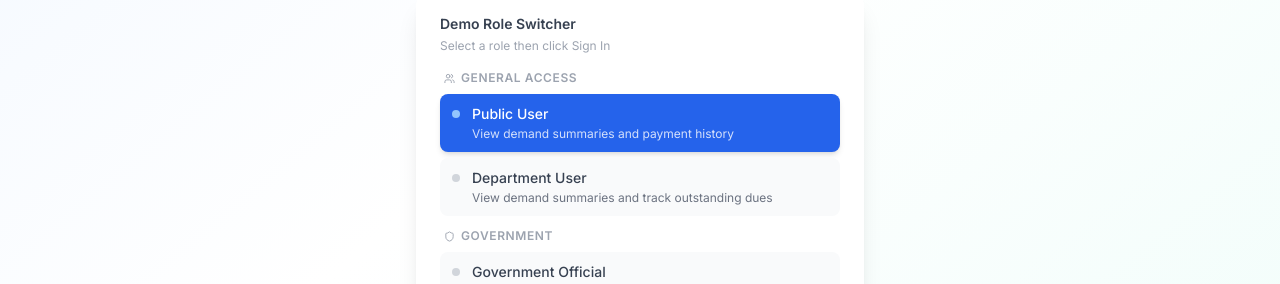
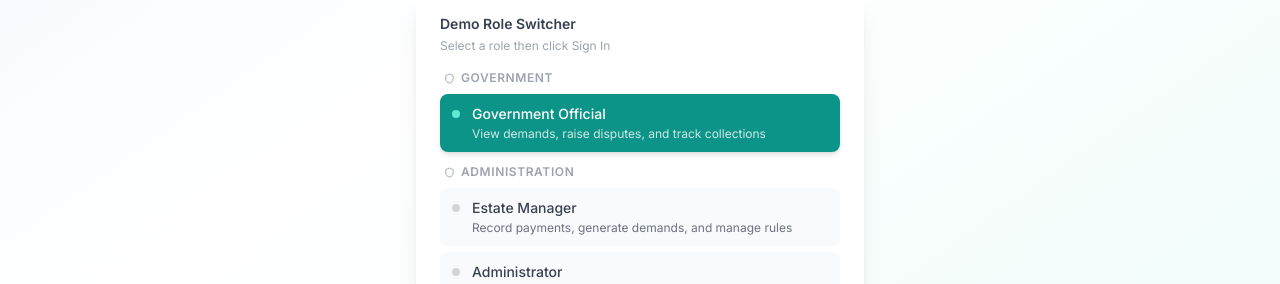
Before and after one commit to vinuthas0102/DCC, a React (Vite) app: page /login in a window 1280 px wide. Shown: the part 516-800 px from the top of the page. Built offline with nearby package versions, Linux system fonts and the light colour scheme; no server answers.

Commit message:
Remove unused import and update login roles

```diff
--- a/src/pages/LoginPage.tsx
+++ b/src/pages/LoginPage.tsx
@@ -1,6 +1,6 @@
 import React, { useState } from 'react';
 import { useNavigate } from 'react-router-dom';
-import { Landmark, Mail, Lock, LogIn, Users, Shield } from 'lucide-react';
+import { Landmark, Mail, Lock, LogIn, Shield } from 'lucide-react';
 import { useAuthStore } from '../stores/authStore';
 import { useUIStore } from '../stores/uiStore';
 import { Button } from '../components/ui/Button';
@@ -49,7 +49,7 @@ export const LoginPage: React.FC = () => {
 
   const [email, setEmail] = useState('demo@fms.com');
   const [password, setPassword] = useState('demo123');
-  const [selectedRole, setSelectedRole] = useState<UserRole>('public');
+  const [selectedRole, setSelectedRole] = useState<UserRole>('govt_official');
   const [loading, setLoading] = useState(false);
 
   const handleLogin = async (e: React.FormEvent) => {
@@ -114,18 +114,6 @@ export const LoginPage: React.FC = () => {
           <h3 className="text-sm font-semibold text-gray-700 mb-1">Demo Role Switcher</h3>
           <p className="text-xs text-gray-400 mb-4">Select a role then click Sign In</p>
 
-          {/* General public */}
-          <div className="mb-3">
-            <div className="flex items-center gap-1.5 text-xs font-semibold text-gray-400 uppercase tracking-wider mb-2 px-1">
-              <Users size={11} /> General Access
-            </div>
-            <div className="space-y-1.5">
-              {(['public', 'dept_user'] as UserRole[]).map((role) => (
-                <RoleButton key={role} role={role} selected={selectedRole} onSelect={setSelectedRole} />
-              ))}
-            </div>
-          </div>
-
           {/* Govt */}
           <div className="mb-3">
             <div className="flex items-center gap-1.5 text-xs font-semibold text-gray-400 uppercase tracking-wider mb-2 px-1">
```
